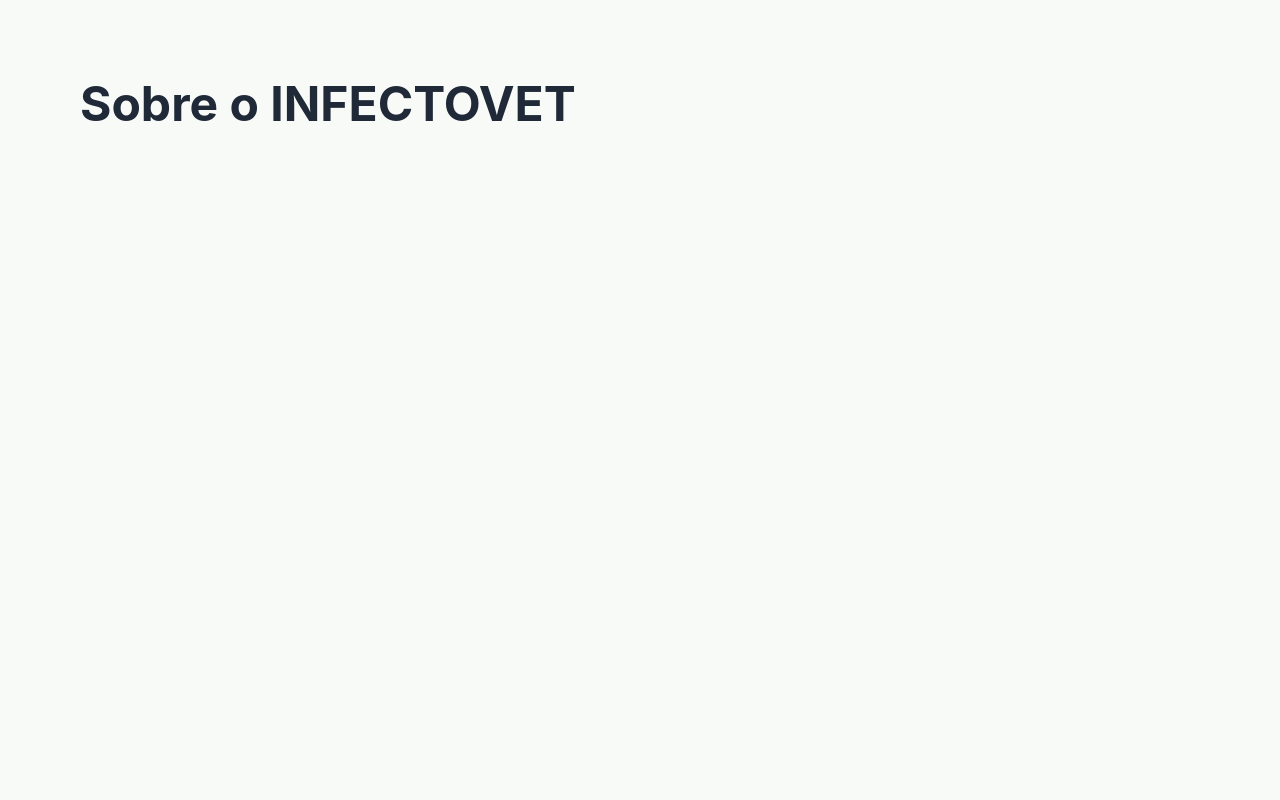
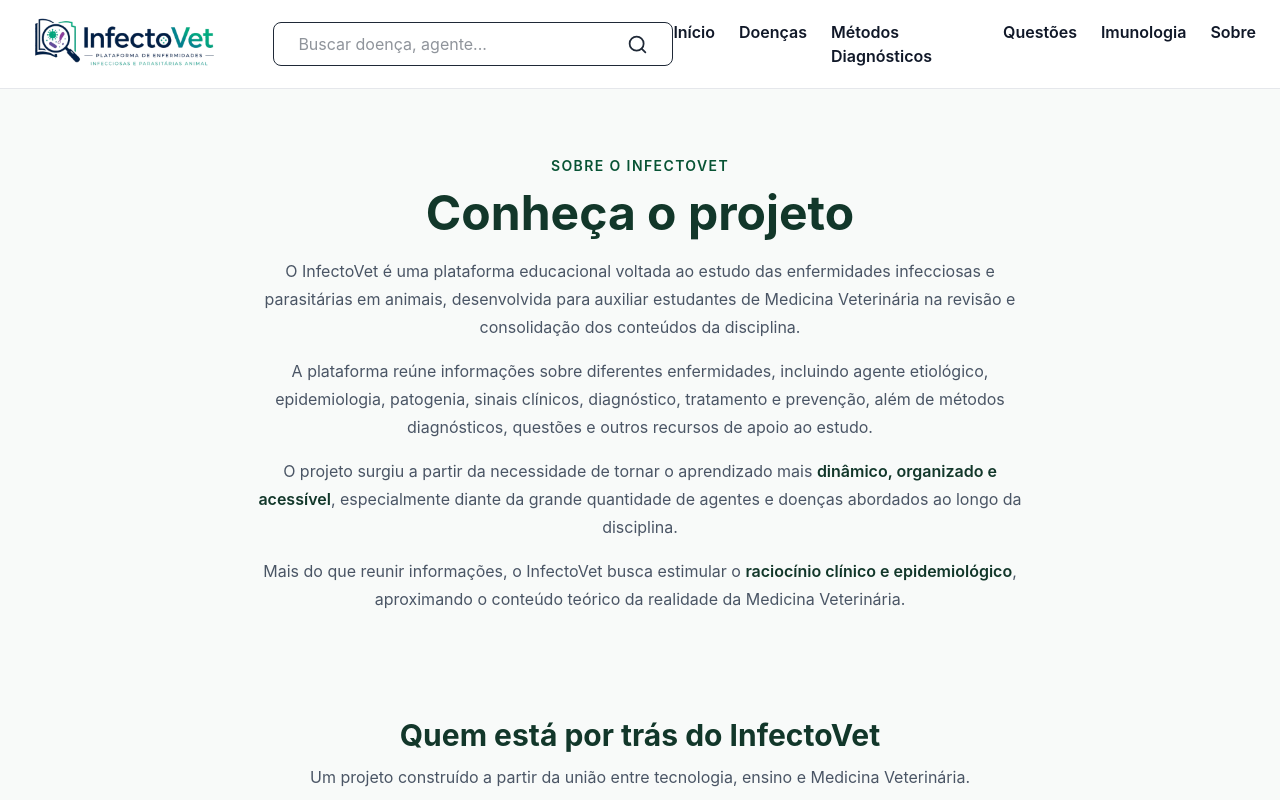
Before and after one commit to lollafontes04-cyber/InfectoVet, a Next.js app: page /sobre in a window 1280 px wide. Shown: the top 800 px of the page. Built offline with nearby package versions, Linux system fonts and the light colour scheme.

Commit message:
Atualiza página Sobre e conteúdos do InfectoVet

```diff
--- a/app/sobre/page.tsx
+++ b/app/sobre/page.tsx
@@ -1,9 +1,197 @@
-export default function Sobre() {
+import Image from "next/image";
+import Navbar from "@/components/layout/Navbar";
+
+export default function SobrePage() {
   return (
-    <main className="p-20">
-      <h1 className="text-5xl font-bold">
-        Sobre o INFECTOVET
-      </h1>
-    </main>
+    <>
+      <Navbar />
+
+      <main className="min-h-screen bg-[#f8faf9]">
+        {/* SOBRE O INFECTOVET */}
+        <section className="px-6 pt-16 pb-12">
+          <div className="mx-auto max-w-5xl text-center">
+            <span className="text-sm font-semibold uppercase tracking-widest text-[#075334]">
+              Sobre o InfectoVet
+            </span>
+
+            <h1 className="mt-3 text-4xl font-bold text-[#12372a] md:text-5xl">
+              Conheça o projeto
+            </h1>
+
+            <p className="mx-auto mt-5 max-w-3xl text-base leading-7 text-gray-600">
+              O InfectoVet é uma plataforma educacional voltada ao estudo das
+              enfermidades infecciosas e parasitárias em animais, desenvolvida
+              para auxiliar estudantes de Medicina Veterinária na revisão e
+              consolidação dos conteúdos da disciplina.
+            </p>
+
+            <p className="mx-auto mt-4 max-w-3xl text-base leading-7 text-gray-600">
+              A plataforma reúne informações sobre diferentes enfermidades,
+              incluindo agente etiológico, epidemiologia, patogenia, sinais
+              clínicos, diagnóstico, tratamento e prevenção, além de métodos
+              diagnósticos, questões e outros recursos de apoio ao estudo.
+            </p>
+
+            <p className="mx-auto mt-4 max-w-3xl text-base leading-7 text-gray-600">
+              O projeto surgiu a partir da necessidade de tornar o aprendizado
+              mais{" "}
+              <strong className="font-semibold text-[#12372a]">
+                dinâmico, organizado e acessível
+              </strong>
+              , especialmente diante da grande quantidade de agentes e doenças
+              abordados ao longo da disciplina.
+            </p>
+
+            <p className="mx-auto mt-4 max-w-3xl text-base leading-7 text-gray-600">
+              Mais do que reunir informações, o InfectoVet busca estimular o{" "}
+              <strong className="font-semibold text-[#12372a]">
+                raciocínio clínico e epidemiológico
+              </strong>
+              , aproximando o conteúdo teórico da realidade da Medicina
+              Veterinária.
+            </p>
+          </div>
+        </section>
+
+        {/* QUEM ESTÁ POR TRÁS */}
+        <section className="px-6 py-14">
+          <div className="mx-auto max-w-5xl">
+            <div className="mb-10 text-center">
+              <h2 className="text-3xl font-bold text-[#12372a]">
+                Quem está por trás do InfectoVet
+              </h2>
+
+              <p className="mt-3 text-gray-600">
+                Um projeto construído a partir da união entre tecnologia,
+                ensino e Medicina Veterinária.
+              </p>
+            </div>
+
+            <div className="grid gap-10 md:grid-cols-2">
+              {/* LOUISE */}
+              <div className="overflow-hidden rounded-3xl bg-white">
+                <div className="relative aspect-[4/3] w-full">
+                  <Image
+                    src="/images/sobre/lolla-fontes.jpg"
+                    alt="Louise Fontes"
+                    fill
+                    sizes="(max-width: 768px) 100vw, 50vw"
+                    className="object-cover object-center"
+                  />
+                </div>
+
+                <div className="p-7">
+                  <p className="text-sm font-semibold uppercase tracking-wider text-[#075334]">
+                    Idealizadora e desenvolvedora
+                  </p>
+
+                  <h3 className="mt-2 text-2xl font-bold text-[#12372a]">
+                    Louise Fontes
+                  </h3>
+
+                  <p className="mt-1 text-sm text-gray-500">
+                    Estudante de Medicina Veterinária
+                  </p>
+
+                  <p className="mt-5 text-base leading-7 text-gray-600">
+                    O InfectoVet surgiu a partir da minha vivência como
+                    estudante de Medicina Veterinária e da vontade de
+                    transformar uma disciplina com grande volume de conteúdo em
+                    uma ferramenta de estudo mais visual, organizada e
+                    interativa.
+                  </p>
+
+                  <p className="mt-4 text-base leading-7 text-gray-600">
+                    Além da organização dos conteúdos, participo da estruturação
+                    e do desenvolvimento da plataforma, buscando aproximar o
+                    conhecimento teórico da realidade da Medicina Veterinária.
+                  </p>
+                </div>
+              </div>
+
+              {/* BRUNO */}
+              <div className="overflow-hidden rounded-3xl bg-white">
+                <div className="relative aspect-[4/3] w-full bg-gray-50">
+                  <Image
+                    src="/images/sobre/bruno-cabral.jpg"
+                    alt="Dr. Bruno Cabral Pires"
+                    fill
+                    sizes="(max-width: 768px) 100vw, 50vw"
+                    className="object-contain"
+                  />
+                </div>
+
+                <div className="p-7">
+                  <p className="text-sm font-semibold uppercase tracking-wider text-[#075334]">
+                    Orientação acadêmica
+                  </p>
+
+                  <h3 className="mt-2 text-2xl font-bold text-[#12372a]">
+                    Dr. Bruno Cabral Pires
+                  </h3>
+
+                  <p className="mt-1 text-sm text-gray-500">
+                    Médico-veterinário e professor
+                  </p>
+
+                  <p className="mt-5 text-base leading-7 text-gray-600">
+                    A construção do InfectoVet também conta com a contribuição e
+                    orientação acadêmica do professor, auxiliando na
+                    organização, revisão e direcionamento dos conteúdos
+                    relacionados às enfermidades infecciosas e parasitárias em
+                    animais.
+                  </p>
+
+                  <p className="mt-4 text-base leading-7 text-gray-600">
+                    Sua participação contribui para aproximar a plataforma das
+                    necessidades acadêmicas da disciplina e dos conteúdos
+                    trabalhados ao longo da formação em Medicina Veterinária.
+                  </p>
+                </div>
+              </div>
+            </div>
+          </div>
+        </section>
+
+        {/* COMO SURGIU */}
+        <section className="px-6 pb-16">
+          <div className="mx-auto max-w-3xl rounded-3xl bg-white p-8 text-center md:p-10">
+            <h2 className="text-2xl font-bold text-[#12372a]">
+              Como surgiu o InfectoVet?
+            </h2>
+
+            <p className="mt-5 text-base leading-7 text-gray-600">
+              O projeto nasceu dentro da própria rotina acadêmica, a partir da
+              percepção de que a quantidade de enfermidades e informações
+              trabalhadas na disciplina poderia ser organizada de uma maneira
+              mais prática para os estudantes.
+            </p>
+
+            <p className="mt-4 text-base leading-7 text-gray-600">
+              Assim, uma ideia inicialmente voltada ao apoio aos estudos foi
+              crescendo e se transformando em uma plataforma que reúne
+              conteúdo, revisão e ferramentas interativas em um único espaço.
+            </p>
+
+            <p className="mt-7 text-lg font-semibold text-[#075334]">
+              Da sala de aula para uma nova forma de aprender Medicina
+              Veterinária.
+            </p>
+          </div>
+        </section>
+
+        {/* AVISO */}
+        <section className="border-t border-gray-200 px-6 py-8">
+          <div className="mx-auto max-w-4xl text-center">
+            <p className="text-sm leading-6 text-gray-500">
+              O InfectoVet é um projeto acadêmico e educacional, desenvolvido
+              como ferramenta complementar aos estudos. Seu conteúdo não
+              substitui aulas, literatura científica, orientação de professores
+              ou avaliação e conduta de um médico-veterinário.
+            </p>
+          </div>
+        </section>
+      </main>
+    </>
   );
 }
```
Also changed, not shown: public/images/sobre/bruno-cabral.jpg (added), public/images/sobre/lolla-fontes.jpg (added).
